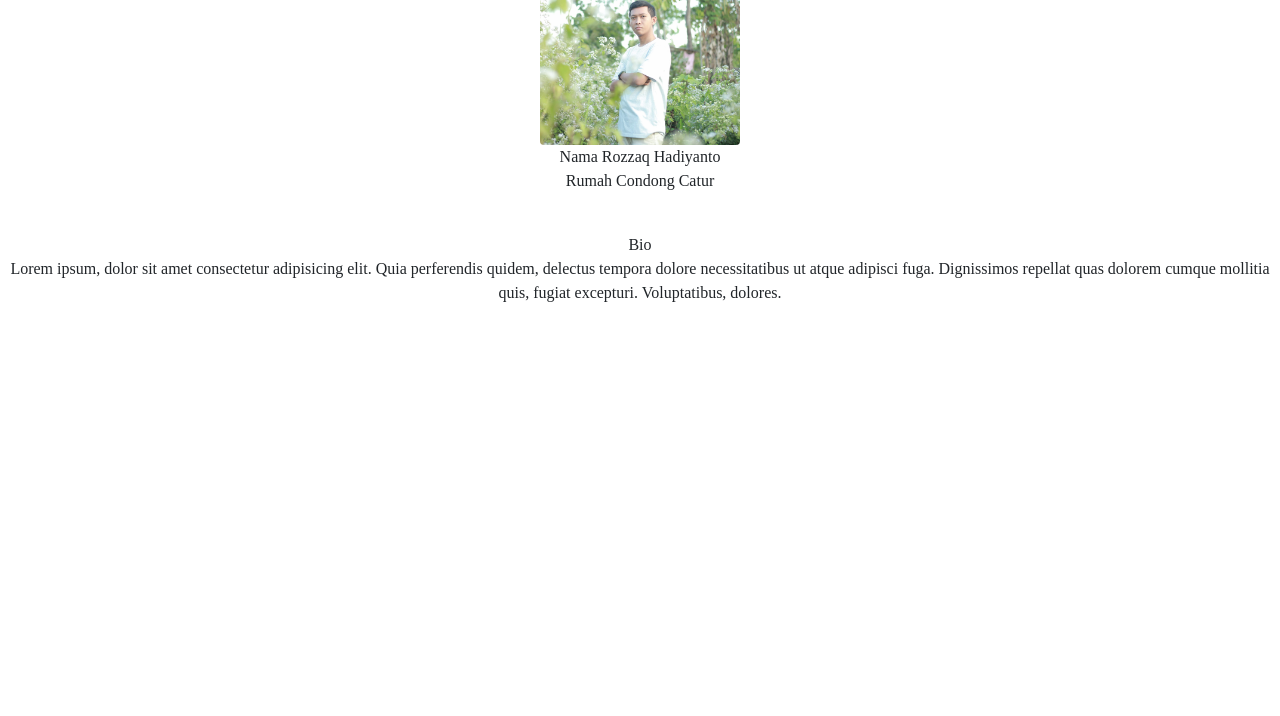
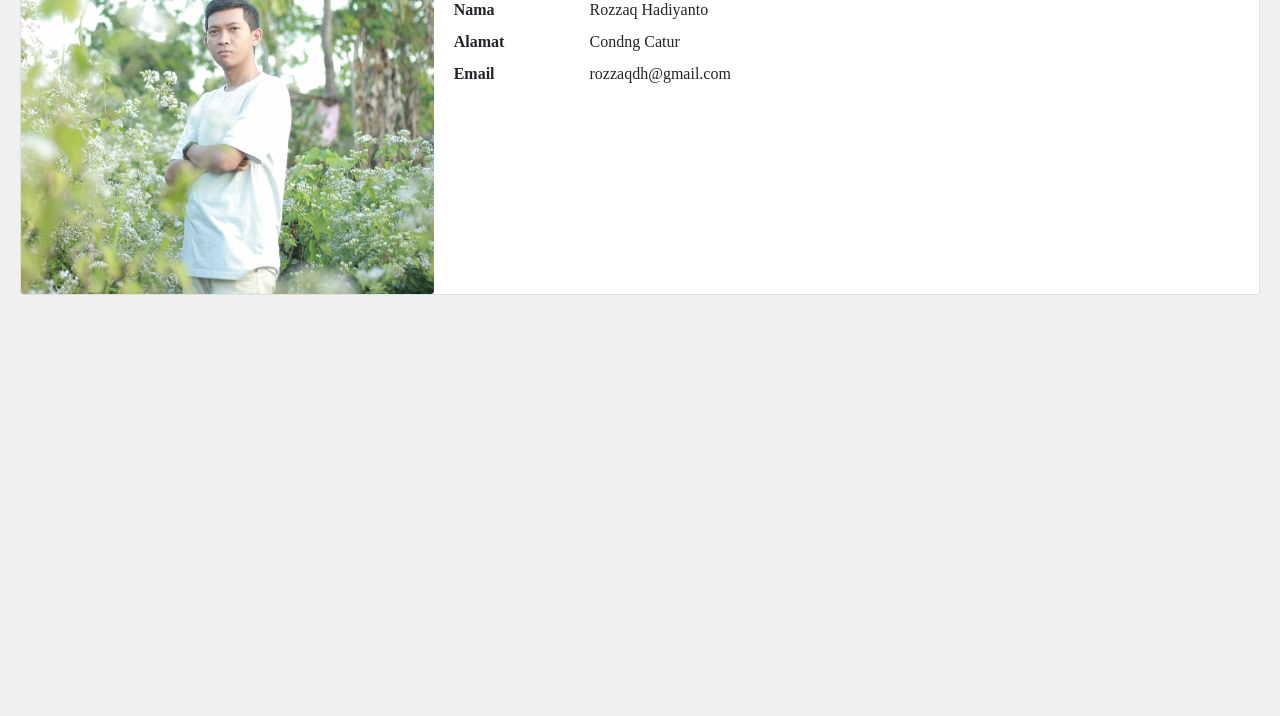
Before and after one commit to rozzaq/Exercise-1, a plain HTML site: page index.html in a window 1280 px wide. Shown: the part 84-800 px from the top of the page. Drawn offline with nearby package versions, Linux system fonts and the light colour scheme.

Commit message:
added bootstrap

```diff
--- a/index.html
+++ b/index.html
@@ -10,22 +10,26 @@
 
 </head>
 <body>
-    <h1>Data Diri</h1>
-    <img src="foto.jpg" class="rounded mx-auto d-block" alt="foto" style="width: 200px;">
-    <div>
-        <p>
-            <span>Nama</span>
-            <span>Rozzaq Hadiyanto</span><br>
-            <span>Rumah</span>
-            <span>Condong Catur</span><br>
-        </p><br>
-        <p>
-            <span>Bio</span> <br>
-            <span>Lorem ipsum, dolor sit amet consectetur adipisicing elit. Quia perferendis quidem, delectus tempora dolore necessitatibus ut atque adipisci fuga. Dignissimos repellat quas dolorem cumque mollitia quis, fugiat excepturi. Voluptatibus, dolores.</span>
-        </p>
-
+    <div class="card mb-3" style="max-width: 100%;">
+        <div class="row no-gutters">
+            <div class="col-md-4">
+                <img src="foto.jpg" class="card-img" alt="...">
+            </div>
+            <div class="col-md-8">
+                <div class="card-body">
+                    <h4 class="card-title">Data Diri</h4>
+                    <dl class="row">
+                        <dt class="col-sm-2">Nama</dt>
+                        <dd class="col-sm-10">Rozzaq Hadiyanto</dd>
+                        <dt class="col-sm-2">Alamat</dt>
+                        <dd class="col-sm-10">Condng Catur</dd>
+                        <dt class="col-sm-2">Email</dt>
+                        <dd class="col-sm-10">rozzaqdh@gmail.com</dd>
+                    </dl>
+                </div>
+            </div>
+        </div>
     </div>
-
 
 </body>
 </html>
--- a/main.css
+++ b/main.css
@@ -1,4 +1,10 @@
 body{
     font-family: "montserrat";
-    text-align: center;
+    background-color: rgb(240, 240, 240);
+    margin: 20px;
+
 }
+image{
+    margin-left: 0px;
+    border-radius: 1000px;
+}
```
